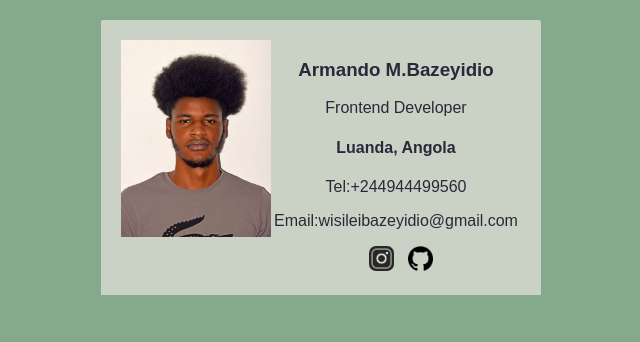
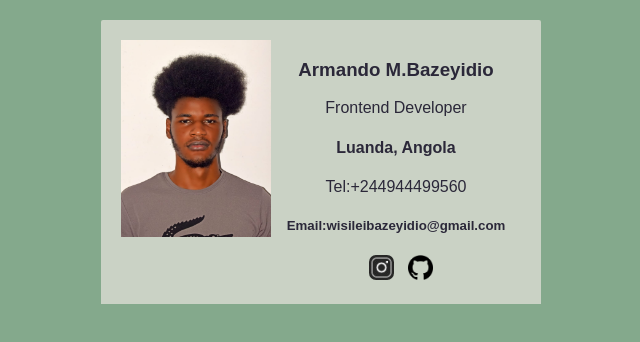
Before and after one commit to ArmandoBazeyidio/business-card, a plain HTML site: page index.html in a window 1280 px wide. Shown: the whole page, without its empty margins (319-959 px from the left). Drawn offline with Linux system fonts and the light colour scheme.

Commit message:
Update index.html

```diff
--- a/index.html
+++ b/index.html
@@ -16,7 +16,7 @@
             <p> Frontend Developer</p>
             <h4>Luanda, Angola</h4>
             <p>Tel:+244944499560</p>
-            <p>Email:wisileibazeyidio@gmail.com</p>
+            <h5>Email:wisileibazeyidio@gmail.com</h5>
             <div>
                 <a href="https://www.instagram.com/triganvlogs/" target="_blank">
                 <img class="ig" src="download (1).png"></a>
```
